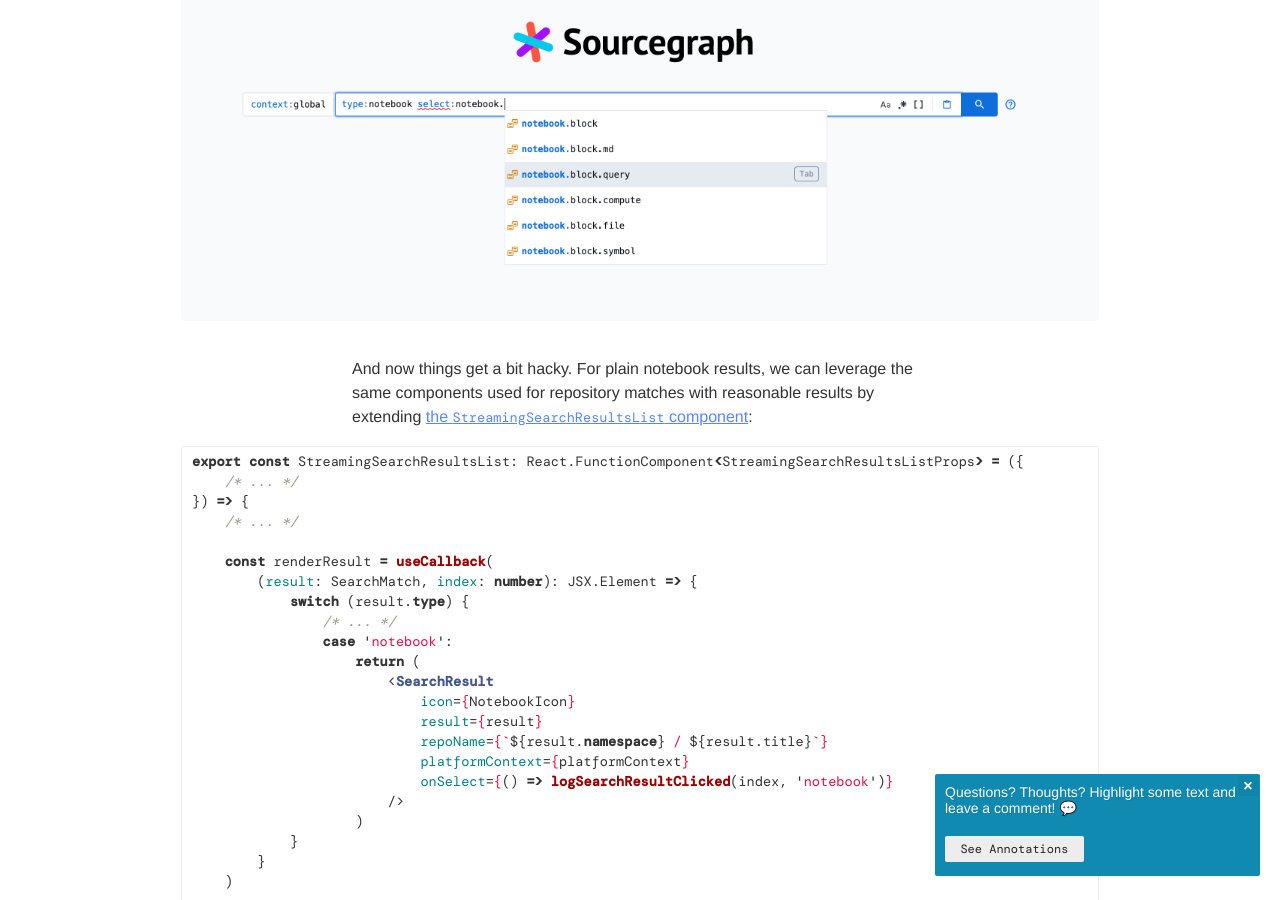
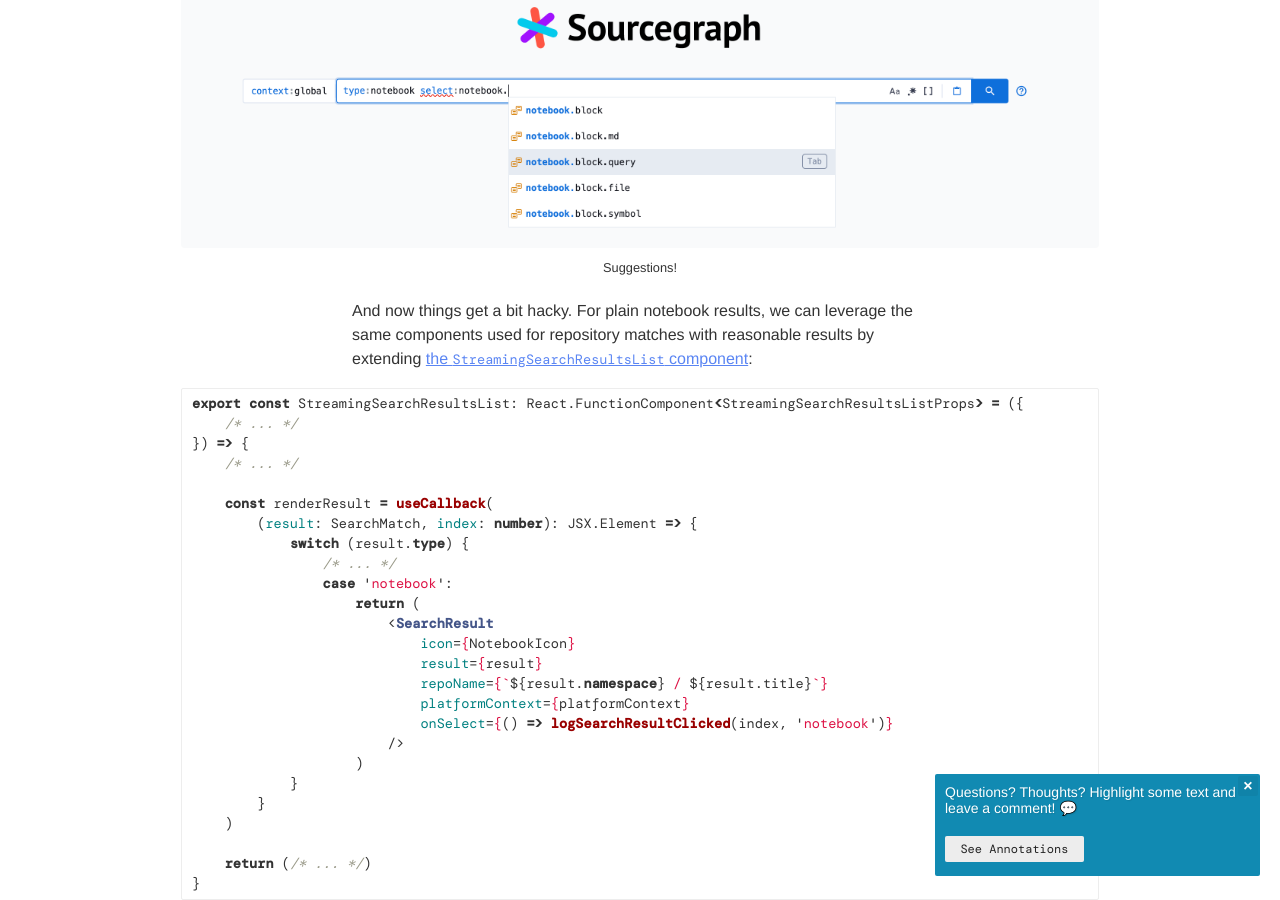
Before and after one commit to bobheadxi/bobheadxi.github.io, a Jekyll site: the page built from content/_posts/2022-4-10-extending-search.md, in a window 1280 px wide and 900 px high, scrolled down 16394 px. Built offline with Jekyll 4.4.1, drawn with Linux system fonts in a browser that asks for light colours; nearby versions of some CDN libraries; emoji names are drawn with the system emoji font; some web fonts are replaced; a style sheet for code colours, icons or effects is not loaded.

Commit message:
update suggest

```diff
--- a/content/_posts/2022-4-10-extending-search.md
+++ b/content/_posts/2022-4-10-extending-search.md
@@ -654,6 +654,9 @@
 
 <figure>
   <img src="/assets/images/posts/extending-search/select-suggest.png">
+  <figcaption>
+    Suggestions!
+  </figcaption>
 </figure>
 
 And now things get a bit hacky. For plain notebook results, we can leverage the same components used for repository matches with reasonable results by extending [the `StreamingSearchResultsList` component](https://sourcegraph.com/github.com/sourcegraph/sourcegraph@73a484e/-/blob/client/search-ui/src/results/StreamingSearchResultsList.tsx?L67:14):
```
Also changed, not shown: assets/images/posts/extending-search/select-suggest.png.
